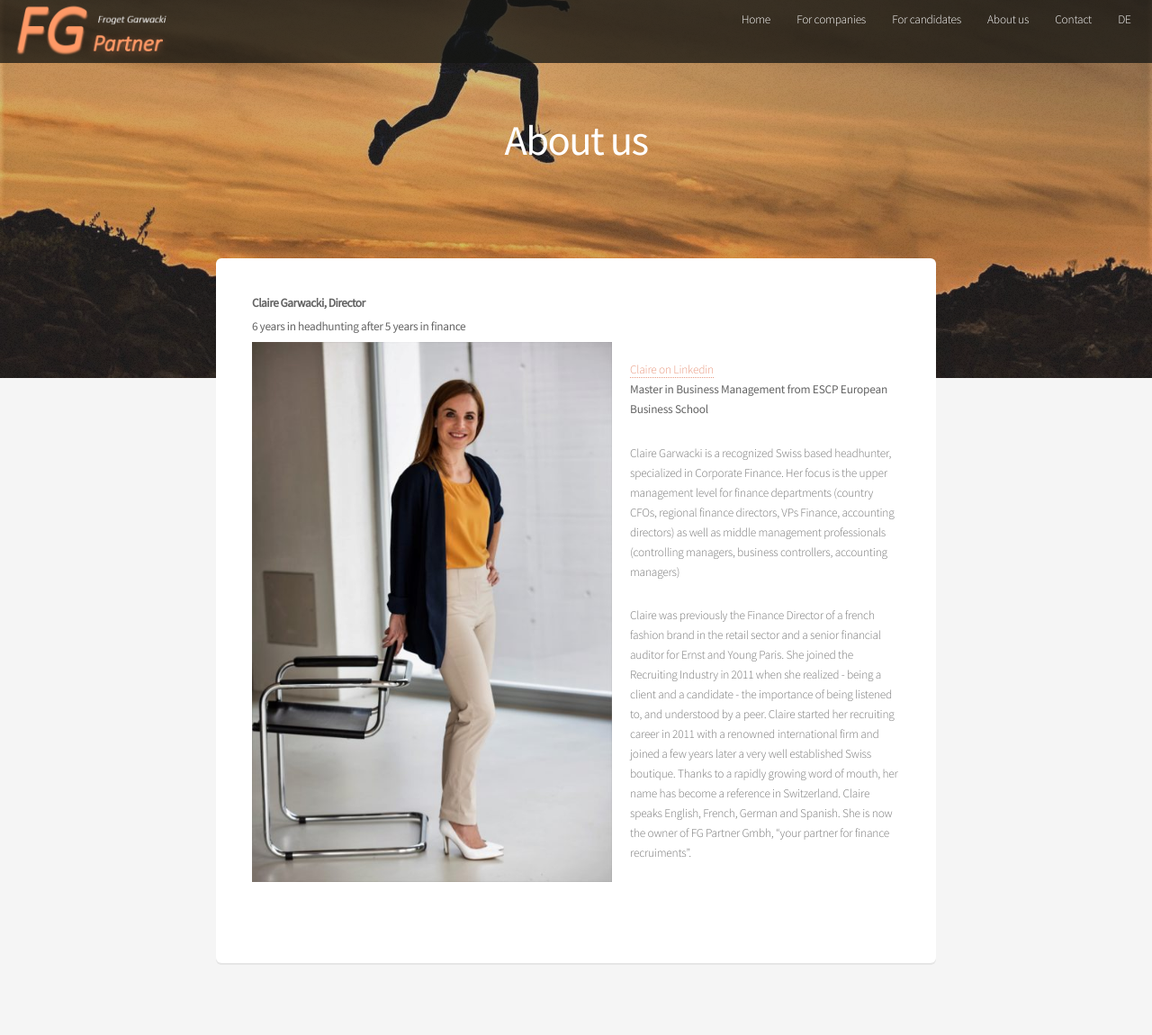
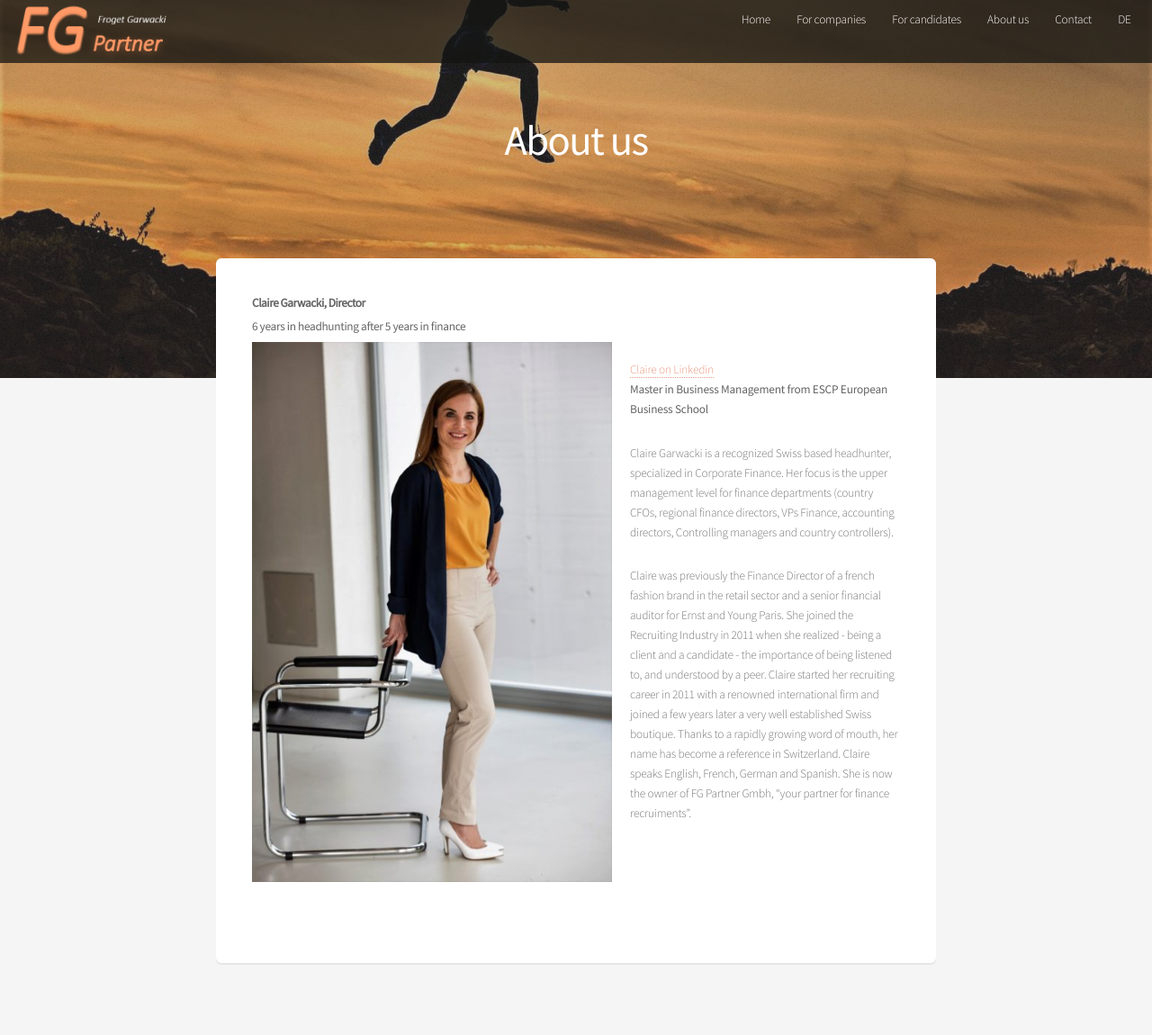
Before and after one commit to FGPartner/www, a Jekyll site: the page built from about.md, in a window 1280 px wide. Shown: the whole page at 90% size. Built offline with Jekyll 4.4.1, drawn with Linux system fonts in a browser that asks for light colours; our own code applies the rules of GitHub Pages for plain Markdown files.

Commit message:
Update about.md

```diff
--- a/about.md
+++ b/about.md
@@ -16,9 +16,8 @@ Claire on Linkedin</a><br>
 Claire Garwacki is a recognized Swiss based headhunter, specialized in
 Corporate Finance.
 Her focus is the upper management level for finance departments (country CFOs,
-regional finance directors, VPs Finance, accounting directors) as well
-as middle management professionals (controlling managers, business controllers,
-accounting managers)
+regional finance directors, VPs Finance, accounting directors, Controlling managers
+and country controllers).
 
 Claire was previously the Finance Director of a french fashion brand in the
 retail sector and a senior financial auditor for Ernst and Young Paris.
```
